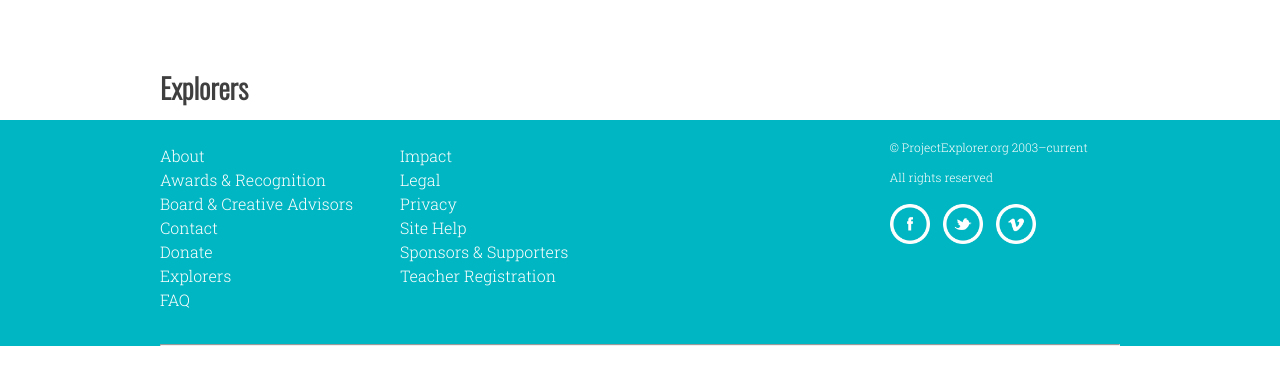
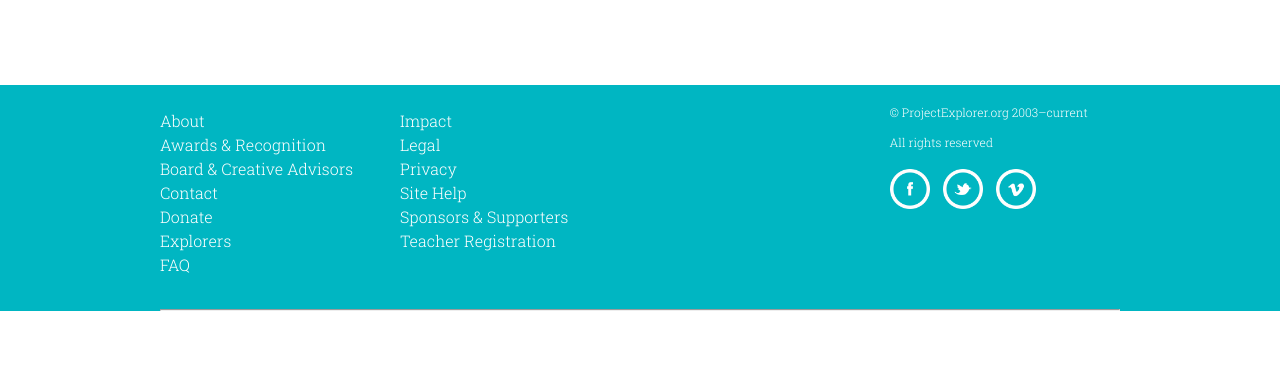
Before and after one commit to projectexplorer/projectexplorer.org, a PHP site: page /relative/page_explorers.php in a window 1280 px wide. Shown: the part 102-487 px from the top of the page. Run offline with PHP 8.4, Linux system fonts and the light colour scheme; a stand-in replaces the project's code that opens the database connection; some libraries are stand-ins or nearby versions; some web fonts are replaced.

Commit message:
Fix for #10 / cleanup of old comments in about

```diff
--- a/page_explorers.php
+++ b/page_explorers.php
@@ -13,8 +13,8 @@
 
     	<txp:else />
             <div class="explorers">
-    		  <h2>Explorers</h2>
-    		  <txp:article form="explorers_list" limit="50" pgonly="0" status="live" />
+    		  <h2><txp:section title="1" /></h2>
+    		  <txp:article form="explorers_list" limit="50" pgonly="0" />
             </div>
 
     	</txp:if_individual_article>
```
Also changed, not shown: page_about.php (+0 -26 lines).
